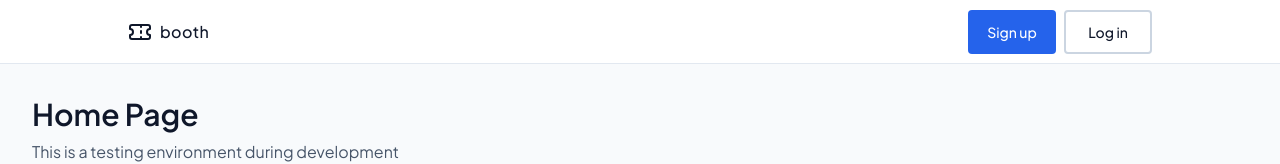
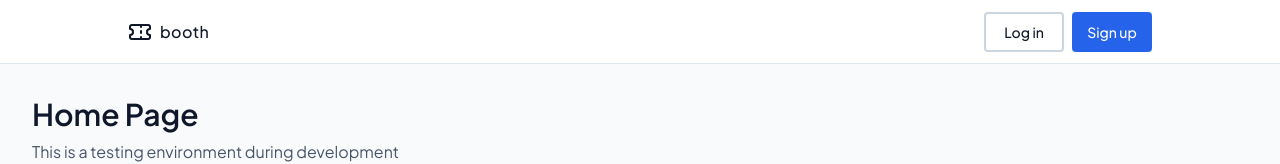
Before and after one commit to CallumB04/ticket-system, a React (Vite) app in the folder frontend/: page / in a window 1280 px wide. Shown: the top 164 px of the page. Built offline with nearby package versions, Linux system fonts and the light colour scheme; no server answers.

Commit message:
feat: update navbar buttons

```diff
--- a/frontend/src/layout/Navbar/Navbar.tsx
+++ b/frontend/src/layout/Navbar/Navbar.tsx
@@ -82,7 +82,7 @@ const Navbar = ({ className }: NavbarProps) => {
                         <LinkButton
                             to="/dashboard"
                             variant="primary"
-                            className="h-11"
+                            className="h-10 px-3"
                         >
                             Go to Dashboard
                         </LinkButton>
@@ -139,8 +139,22 @@ const Navbar = ({ className }: NavbarProps) => {
                 ) : (
                     <span className="flex gap-2">
                         <Button
+                            variant="secondary"
+                            className="h-10 w-20 px-3"
+                            onClick={() =>
+                                pushPopup(
+                                    <SignupLoginPopup
+                                        closePopup={popPopup}
+                                        initialState="login"
+                                    />
+                                )
+                            }
+                        >
+                            Log in
+                        </Button>
+                        <Button
                             variant="primary"
-                            className="h-11 w-22"
+                            className="h-10 w-20 px-3"
                             onClick={() =>
                                 pushPopup(
                                     <SignupLoginPopup
@@ -152,20 +166,6 @@ const Navbar = ({ className }: NavbarProps) => {
                         >
                             Sign up
                         </Button>
-                        <Button
-                            variant="secondary"
-                            className="h-11 w-22"
-                            onClick={() =>
-                                pushPopup(
-                                    <SignupLoginPopup
-                                        closePopup={popPopup}
-                                        initialState="login"
-                                    />
-                                )
-                            }
-                        >
-                            Log in
-                        </Button>
                     </span>
                 )}
             </span>
```
